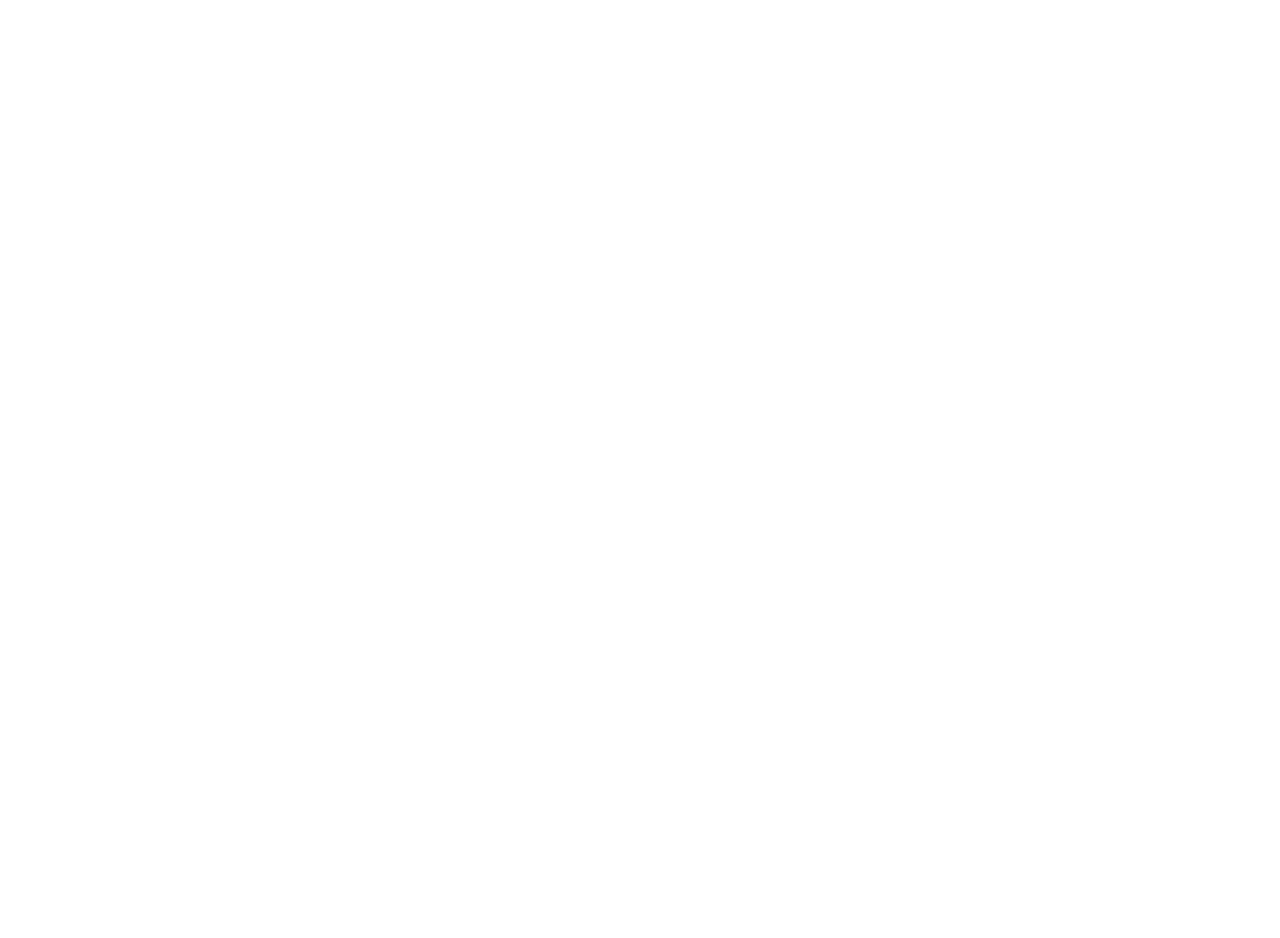
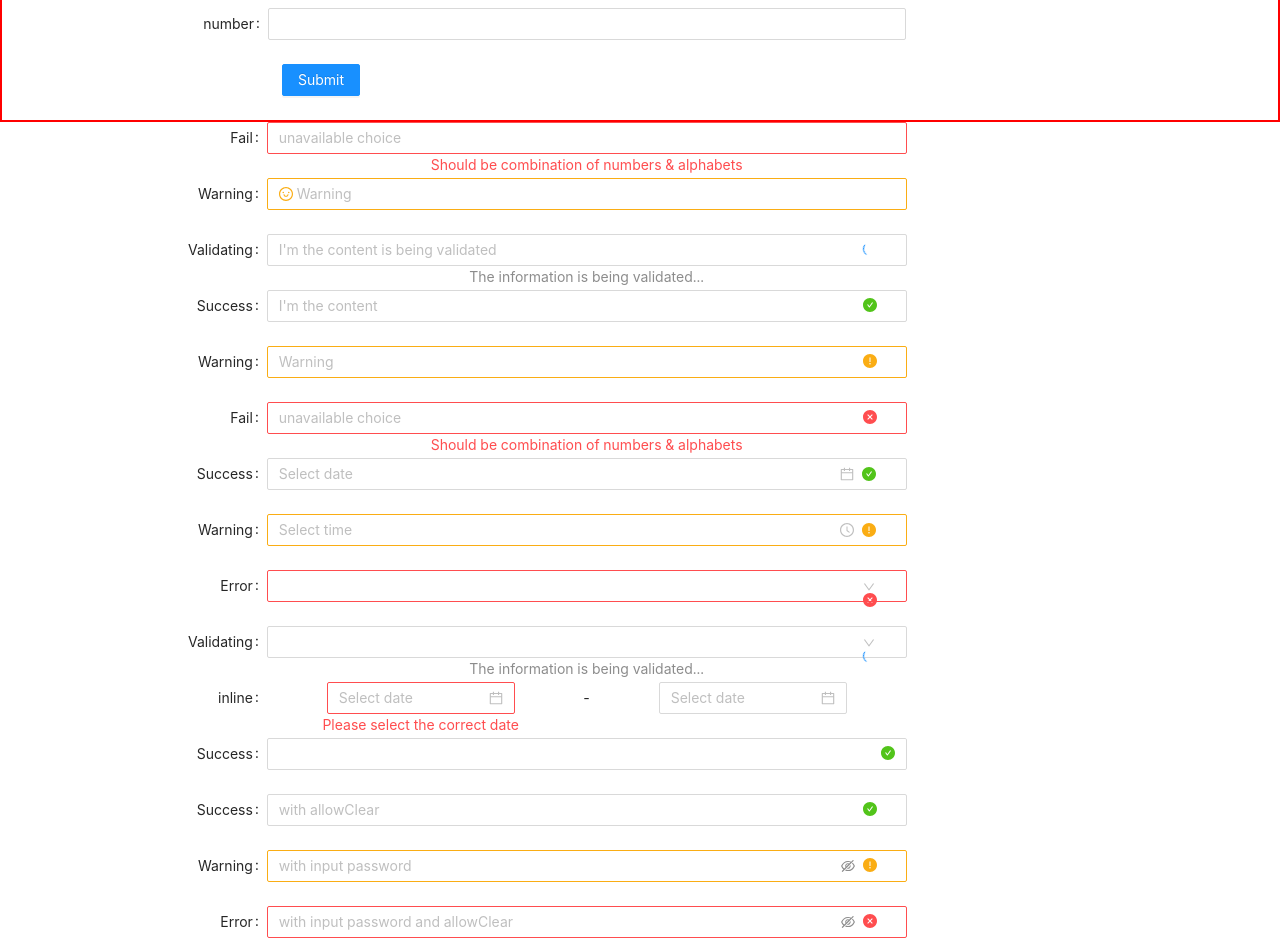
Before and after one commit to Chuyongwei/React.js, a React (Create React App) app: page / in a window 1280 px wide. Shown: the part 380-1318 px from the top of the page. Before the commit the page ends 800 px from the top, so only its background shows below. Built offline with nearby package versions, Linux system fonts and the light colour scheme.

Commit message:
antd4修改

```diff
--- a/src/App.js
+++ b/src/App.js
@@ -1,5 +1,7 @@
 import './App.css';
 import FormPage from './pages/FormPage';
+import FormPage2 from './pages/FormPage2';
+import FormPage3 from './pages/FormPage3';
 import HocPage from './pages/HocPage';
 
 function App() {
@@ -7,6 +9,8 @@ function App() {
     <div className="App">
       <HocPage/>
       <FormPage/>
+      <FormPage2/>
+      <FormPage3/>
     </div>
   );
 }
--- a/src/pages/FormPage2.jsx
+++ b/src/pages/FormPage2.jsx
@@ -1,42 +1,88 @@
-import React, {Component} from "react";
-import {Form, Input, Icon, Button} from "antd";
+import React, { Component } from "react";
+import { Form, Input, Icon, Button } from "antd";
 
-const nameRules = {required: true, message: "please input ur name"};
-const passwordRules = {required: true, message: "please input ur password"};
+const nameRules = { required: true, message: "please input ur name" };
+const passwordRules = {
+  required: true,
+  message: "please input ur password",
+  label: "label",
+};
 
-@Form.create({})
 class FormPage2 extends Component {
-  submit = () => {
-    const {getFieldsValue, getFieldValue, validateFields} = this.props.form;
-    validateFields((err, values) => {
-      if (err) {
-        console.log("err", err); //sy-log
-      } else {
-        console.log("success", values); //sy-log
-      }
-    });
-    // console.log("submit", getFieldsValue(), getFieldValue("name")); //sy-log
-  };
   render() {
-    console.log("props", this.props); //sy-log
-    const {getFieldDecorator} = this.props.form;
+    const onFinish = (values) => {
+      console.log("Received values of form: ", values);
+    };
+    const onFinishFailed = (e)=>{
+      console.log(e);
+      let errors =  e.errorFields;
+      errors.forEach(e=>{
+        console.log(`${e.name}: ${e.errors[0]}`);
+      })
+      console.log("data",e.values);
+    }
+    const formItemLayout = {
+      labelCol: {
+        xs: {
+          span: 24,
+        },
+        sm: {
+          span: 5,
+        },
+      },
+      wrapperCol: {
+        xs: {
+          span: 24,
+        },
+        sm: {
+          span: 12,
+        },
+      },
+    };
+    const validateMessages = {
+      required: '${label} is required!',
+      types: {
+        email: '${label} is not a valid email!',
+        number: '${label} is not a valid number!',
+      },
+      number: {
+        range: '${label} must be between ${min} and ${max}',
+      },
+    };
     return (
-      <div>
+      <div style={{ padding: "0 auto", border: "2px red solid" }} >
         <h3>FormPage2</h3>
-        <Form>
-          <Form.Item>
-            {getFieldDecorator("name", {rules: [nameRules]})(
-              <Input placeholder="please input ur name" />
-            )}
+        <Form {...formItemLayout}  validateMessages={validateMessages} onFinish={onFinish} onFinishFailed={onFinishFailed}>
+        <Form.Item
+            label="name"
+            name="name"
+            rules={[{ ...nameRules }]}
+          >
+            <Input  placeholder="please input ur name" />
+          </Form.Item>
+
+          <Form.Item
+            label="password"
+            name="password"
+            rules={[{ ...passwordRules }]}
+          >
+            <Input type="password" placeholder="please input ur password" />
+          </Form.Item>
+          <Form.Item
+          name="number"
+          label="number"
+          rules={[{
+            min:10,
+            max:80
+          }]}
+          >
+            <Input type="number" ></Input>
           </Form.Item>
           <Form.Item>
-            {getFieldDecorator("password", {rules: [passwordRules]})(
-              <Input type="password" placeholder="please input ur password" />
-            )}
+            <Button type="primary" htmlType="submit">
+              Submit
+            </Button>
           </Form.Item>
-          <Button type="primary" onClick={this.submit}>
-            提交
-          </Button>
         </Form>
       </div>
     );
--- /dev/null
+++ b/src/pages/FormPage3.jsx
@@ -0,0 +1,168 @@
+import React, { Component } from "react";
+import { SmileOutlined } from '@ant-design/icons';
+import { Form, Input, DatePicker, TimePicker, Select, Cascader, InputNumber } from 'antd';
+const { Option } = Select;
+const formItemLayout = {
+  labelCol: {
+    xs: {
+      span: 24,
+    },
+    sm: {
+      span: 5,
+    },
+  },
+  wrapperCol: {
+    xs: {
+      span: 24,
+    },
+    sm: {
+      span: 12,
+    },
+  },
+};
+export default class FormPage3 extends Component{
+
+	render(){
+		return (
+			<div>
+
+		<Form {...formItemLayout}>
+			<Form.Item
+				label="Fail"
+				validateStatus="error"
+				help="Should be combination of numbers & alphabets"
+			>
+				<Input placeholder="unavailable choice" id="error" />
+			</Form.Item>
+
+			<Form.Item label="Warning" validateStatus="warning">
+				<Input placeholder="Warning" id="warning" prefix={<SmileOutlined />} />
+			</Form.Item>
+
+			<Form.Item
+				label="Validating"
+				hasFeedback
+				validateStatus="validating"
+				help="The information is being validated..."
+			>
+				<Input placeholder="I'm the content is being validated" id="validating" />
+			</Form.Item>
+
+			<Form.Item label="Success" hasFeedback validateStatus="success">
+				<Input placeholder="I'm the content" id="success" />
+			</Form.Item>
+
+			<Form.Item label="Warning" hasFeedback validateStatus="warning">
+				<Input placeholder="Warning" id="warning2" />
+			</Form.Item>
+
+			<Form.Item
+				label="Fail"
+				hasFeedback
+				validateStatus="error"
+				help="Should be combination of numbers & alphabets"
+			>
+				<Input placeholder="unavailable choice" id="error2" />
+			</Form.Item>
+
+			<Form.Item label="Success" hasFeedback validateStatus="success">
+				<DatePicker
+					style={{
+						width: '100%',
+					}}
+				/>
+			</Form.Item>
+
+			<Form.Item label="Warning" hasFeedback validateStatus="warning">
+				<TimePicker
+					style={{
+						width: '100%',
+					}}
+				/>
+			</Form.Item>
+
+			<Form.Item label="Error" hasFeedback validateStatus="error">
+				<Select allowClear>
+					<Option value="1">Option 1</Option>
+					<Option value="2">Option 2</Option>
+					<Option value="3">Option 3</Option>
+				</Select>
+			</Form.Item>
+
+			<Form.Item
+				label="Validating"
+				hasFeedback
+				validateStatus="validating"
+				help="The information is being validated..."
+			>
+				<Cascader
+					options={[
+						{
+							value: 'xx',
+							label: 'xx',
+						},
+					]}
+					allowClear
+				/>
+			</Form.Item>
+
+			<Form.Item
+				label="inline"
+				style={{
+					marginBottom: 0,
+				}}
+			>
+				<Form.Item
+					validateStatus="error"
+					help="Please select the correct date"
+					style={{
+						display: 'inline-block',
+						width: 'calc(50% - 12px)',
+					}}
+				>
+					<DatePicker />
+				</Form.Item>
+				<span
+					style={{
+						display: 'inline-block',
+						width: '24px',
+						lineHeight: '32px',
+						textAlign: 'center',
+					}}
+				>
+					-
+				</span>
+				<Form.Item
+					style={{
+						display: 'inline-block',
+						width: 'calc(50% - 12px)',
+					}}
+				>
+					<DatePicker />
+				</Form.Item>
+			</Form.Item>
+
+			<Form.Item label="Success" hasFeedback validateStatus="success">
+				<InputNumber
+					style={{
+						width: '100%',
+					}}
+				/>
+			</Form.Item>
+
+			<Form.Item label="Success" hasFeedback validateStatus="success">
+				<Input allowClear placeholder="with allowClear" />
+			</Form.Item>
+
+			<Form.Item label="Warning" hasFeedback validateStatus="warning">
+				<Input.Password placeholder="with input password" />
+			</Form.Item>
+
+			<Form.Item label="Error" hasFeedback validateStatus="error">
+				<Input.Password allowClear placeholder="with input password and allowClear" />
+			</Form.Item>
+		</Form>
+			</div>
+		)
+				}
+}
```
Also changed, not shown: 1 other file (tests, documents, lock files or other folders).
